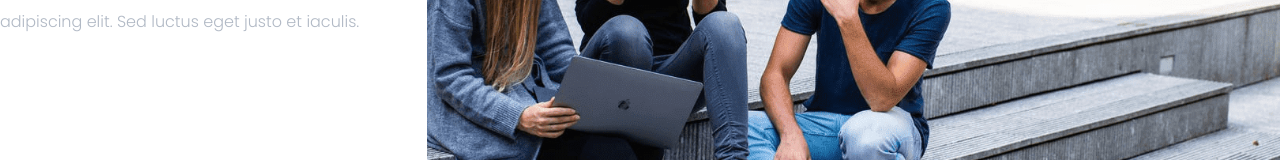
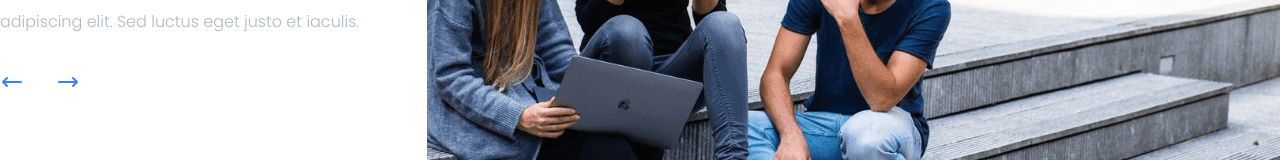
Before and after one commit to Sh4ke96/monst, a Next.js app: page / in a window 1280 px wide. Shown: the part 2093-2253 px from the top of the page. Built offline with nearby package versions, Linux system fonts and the light colour scheme.

Commit message:
add custom nav for slider, add some basic styles for slider

```diff
--- a/app/page.tsx
+++ b/app/page.tsx
@@ -4,7 +4,10 @@ import Image from "next/image";
 import { Button, KeyCard } from "@/components/index";
 
 import { Swiper, SwiperSlide } from "swiper/react";
+import { Navigation, EffectFade } from "swiper/modules";
 import "swiper/css";
+import "swiper/css/navigation";
+import "swiper/css/effect-fade";
 
 export default function Home() {
   return (
@@ -234,11 +237,57 @@ export default function Home() {
                   luctus eget justo et iaculis.
                 </p>
               </div>
+              <div className="flex gap-x-8">
+                <button className="slider-prev">
+                  <span>
+                    <svg
+                      className="w-6 h-6"
+                      fill="none"
+                      stroke="#3B82F6"
+                      viewBox="0 0 24 24"
+                      xmlns="http://www.w3.org/2000/svg"
+                    >
+                      <path
+                        stroke-linecap="round"
+                        stroke-linejoin="round"
+                        stroke-width="2"
+                        d="M7 16l-4-4m0 0l4-4m-4 4h18"
+                      ></path>
+                    </svg>
+                  </span>
+                </button>
+                <button className="slider-next">
+                  <span>
+                    <svg
+                      className="w-6 h-6"
+                      fill="none"
+                      stroke="#3B82F6"
+                      viewBox="0 0 24 24"
+                      xmlns="http://www.w3.org/2000/svg"
+                    >
+                      <path
+                        stroke-linecap="round"
+                        stroke-linejoin="round"
+                        stroke-width="2"
+                        d="M17 8l4 4m0 0l-4 4m4-4H3"
+                      ></path>
+                    </svg>
+                  </span>
+                </button>
+              </div>
             </div>
             <div className="w-full lg:w-2/3">
               <Swiper
-                onSlideChange={() => console.log("slide change")}
-                onSwiper={(swiper) => console.log(swiper)}
+                modules={[Navigation, EffectFade]}
+                effect={"fade"}
+                navigation={{
+                  enabled: true,
+                  prevEl: ".slider-prev",
+                  nextEl: ".slider-next",
+                }}
+                loop={true}
+                autoplay={true}
+                keyboard={{ enabled: true }}
               >
                 <SwiperSlide>
                   <Image
```
